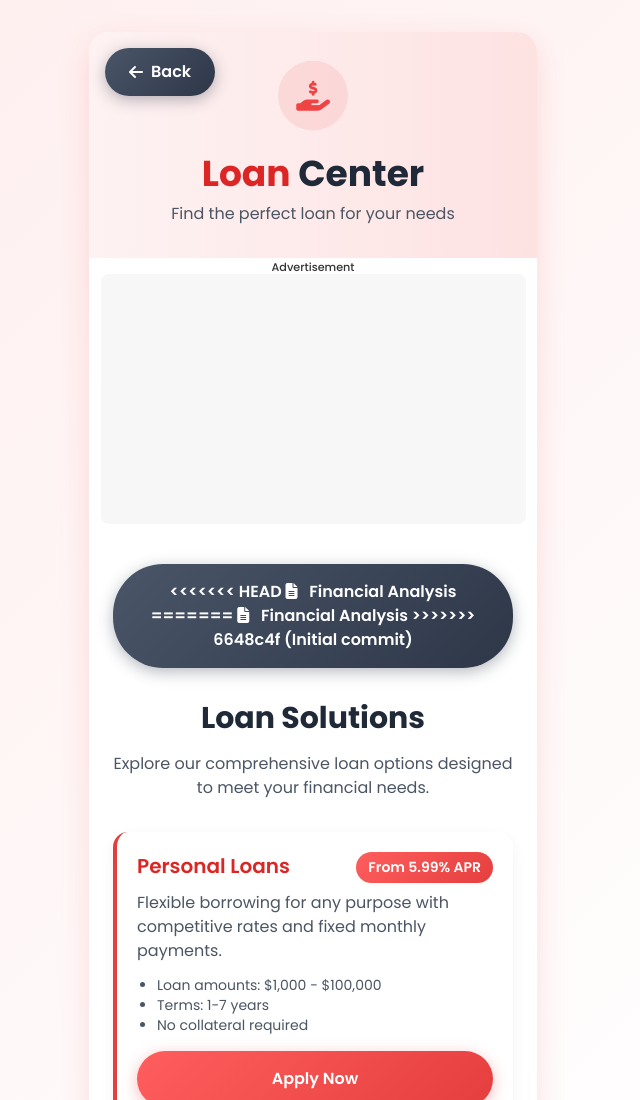
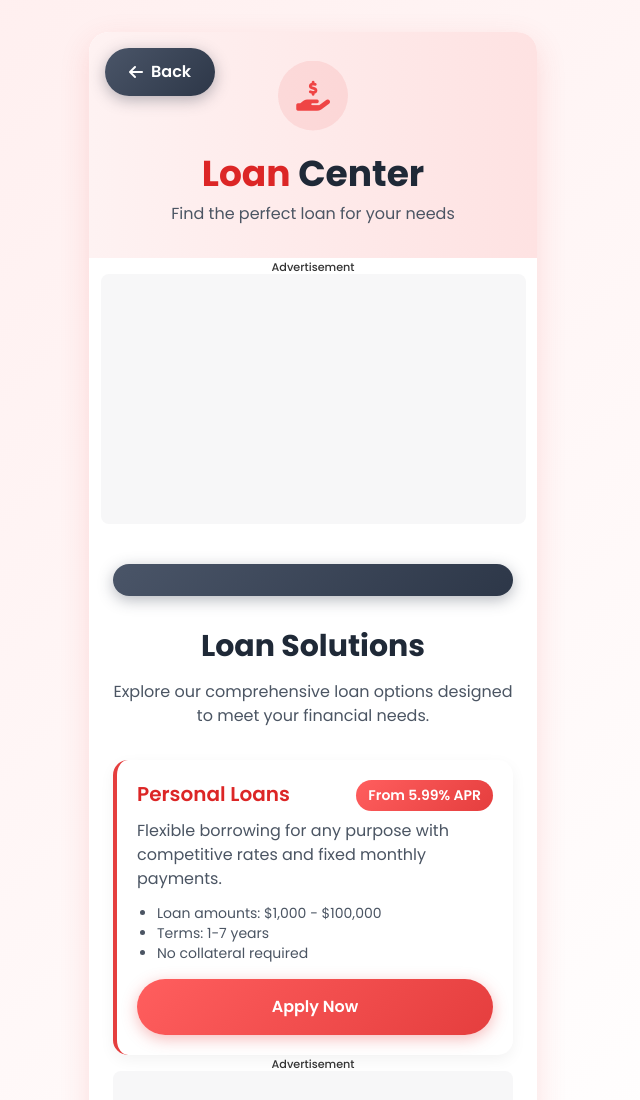
Before and after one commit to meenadabhii/invest24.techgrowup.com, a plain HTML site: page finance.html in a window 1280 px wide. Shown: the top 1100 px of the page, without its empty margins (327-967 px from the left). Drawn offline with nearby package versions, Linux system fonts and the light colour scheme.

Commit message:
Update finance.html

```diff
--- a/finance.html
+++ b/finance.html
@@ -443,11 +443,6 @@
             <!-- Action Buttons -->
             <div class="flex flex-col gap-4 mb-8">
                 <button onclick="window.open('finpro.html', '_blank')" class="btn-secondary">
-<<<<<<< HEAD
-                    <i class="fas fa-file-alt mr-2"></i>  Financial Analysis
-=======
-                    <i class="fas fa-file-alt mr-2"></i> Financial Analysis
->>>>>>> 6648c4f (Initial commit)
                 </button>
             </div>
 
```
